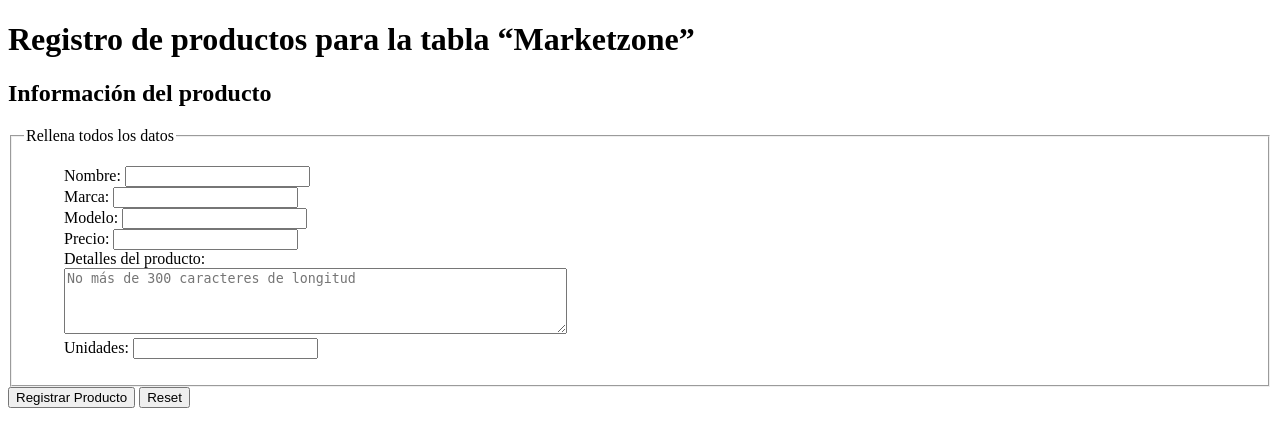
After one commit to 20delfino/tecweb, a PHP site: page /formulario_productos.html in a window 1280 px wide. The commit adds this page. Shown: the top 447 px of the page. Run offline with PHP 8.4, Linux system fonts and the light colour scheme.

Commit message:
Se crearon los archivos correspondientes al ejercicio 2, formulario_productos.html y set_productos_v2.php

```diff
--- /dev/null
+++ b/practicas/p09/formulario_productos.html
@@ -0,0 +1,40 @@
+<!DOCTYPE html >
+<html>
+
+  <head>
+    <meta charset="utf-8" >
+    <title>Registro de productos</title>
+    <style type="text/css">
+      ol, ul {
+      list-style-type: none;
+      }
+    </style>
+  </head>
+
+  <body>
+    <h1>Registro de productos para la tabla &ldquo;Marketzone&rdquo;</h1>
+
+
+    <form id="formularioProductos" action="http://localhost/tecweb/practicas/p09/set_producto_v2.php" method="post">
+
+    <h2>Información del producto</h2>
+
+      <fieldset>
+        <legend>Rellena todos los datos</legend>
+
+        <ul>
+          <li><label for="form-name">Nombre:</label> <input type="text" name="nombre" ></li>
+          <li><label for="form-name">Marca:</label> <input type="text" name="marca" ></li>
+          <li><label for="form-name">Modelo:</label> <input type="text" name="modelo" ></li>
+          <li><label for="form-name">Precio:</label> <input type="number" name="precio" ></li>
+          <li><label for="form-story">Detalles del producto:</label><br><textarea name="detalles" rows="4" cols="60" placeholder="No más de 300 caracteres de longitud"></textarea></li>
+          <li><label for="form-name">Unidades:</label> <input type="number" name="unidades" ></li>
+        </ul>
+      </fieldset>
+
+        <input type="submit" value="Registrar Producto">
+        <input type="reset">
+
+    </form>
+  </body>
+</html>
```
Also changed, not shown: practicas/p09/set_producto_v2.php (+6 -3 lines).
